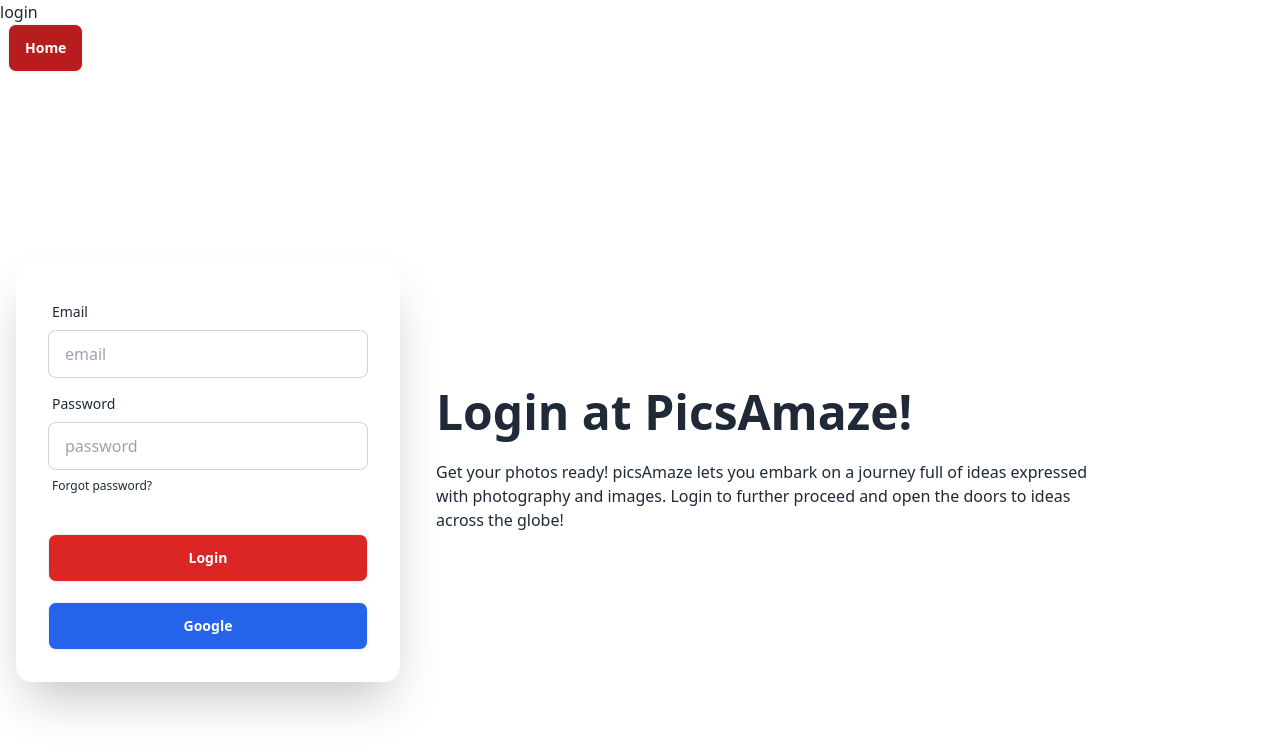
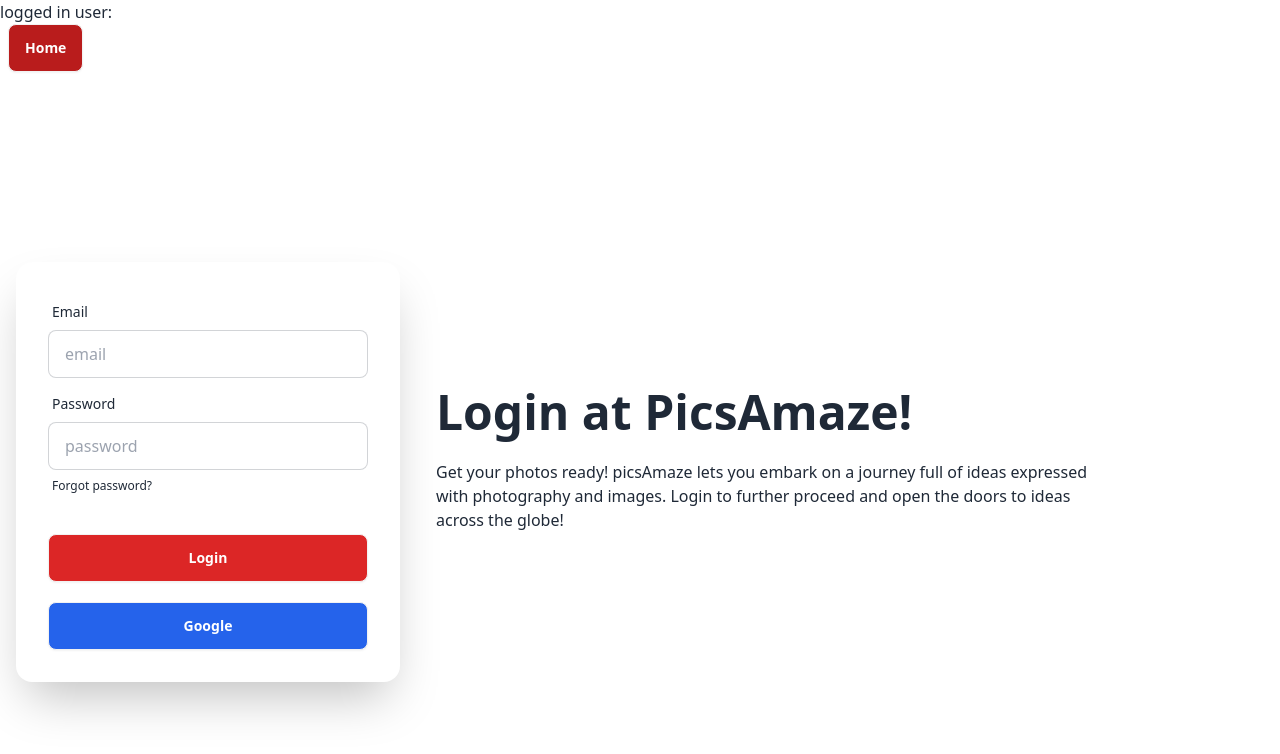
Before and after one commit to Barshonwebdev/PicsAmaze-client, a React (Vite) app: page /login in a window 1280 px wide. Shown: the top 754 px of the page. Built offline with nearby package versions, Linux system fonts and the light colour scheme; no server answers.

Commit message:
user info on login page

```diff
--- a/src/routes/AuthenticationRoutes/Login.jsx
+++ b/src/routes/AuthenticationRoutes/Login.jsx
@@ -3,14 +3,14 @@ import useAuth from "../../hooks/useAuth";
 
 const Login = () => {
 
-    const {googleLogin}=useAuth();
+    const {googleLogin,user}=useAuth();
     const handleGoogleLogin=()=>{
         googleLogin();
     }
   return (
     <div>
       <div>
-        <p>login</p>
+        <p>logged in user: {user.email} </p>
         <Link to={"/"}>
           <button className="btn ml-2 bg-red-700 text-white">Home</button>
         </Link>
```
